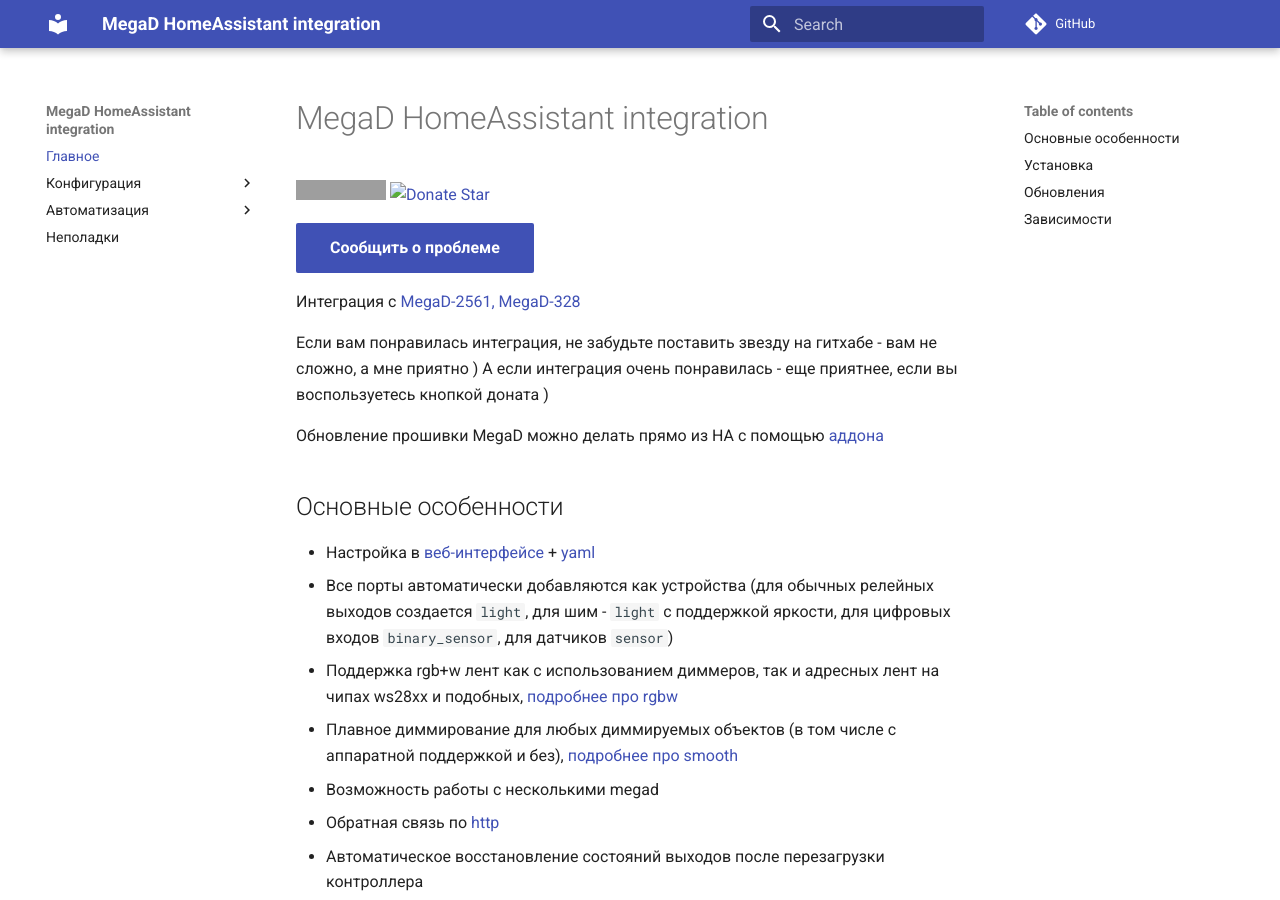
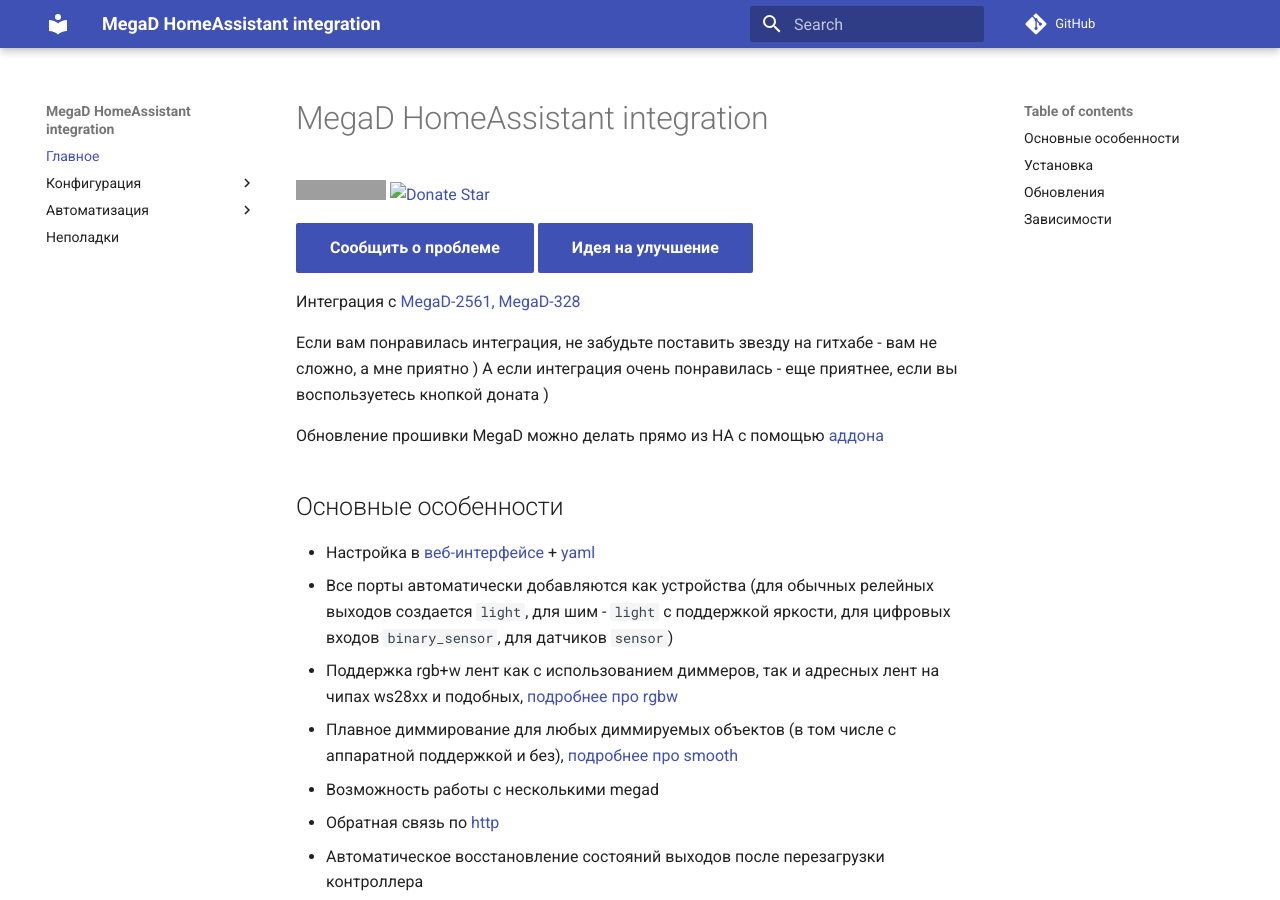
Before and after one commit to andvikt/mega_hacs, an MkDocs documentation site: the page built from docs/index.md, in a window 1280 px wide and 900 px high. Built offline with MkDocs 1.6.1 and Material for MkDocs 9.7.7, drawn with Linux system fonts in a browser that asks for light colours; comment, search, counter and statistics services are not loaded; grey boxes are pictures that could not be loaded.

Commit message:
add enhance type issue

```diff
--- a/docs/index.md
+++ b/docs/index.md
@@ -4,6 +4,7 @@
 <a class="github-button" href="https://github.com/andvikt/mega_hacs" data-icon="octicon-star" data-show-count="true" aria-label="Star andvikt/mega_hacs on GitHub">Star</a>
 
 [Сообщить о проблеме](https://github.com/andvikt/mega_hacs/issues/new?assignees=&labels=&template=bug-report.md&title=){ .md-button .md-button--primary }
+[Идея на улучшение](https://github.com/andvikt/mega_hacs/issues/new?assignees=&labels=enhancement&template=enhance.md&title=){ .md-button .md-button--primary }
 
 Интеграция с [MegaD-2561, MegaD-328](https://www.ab-log.ru/smart-house/ethernet/megad-2561)
 
```
